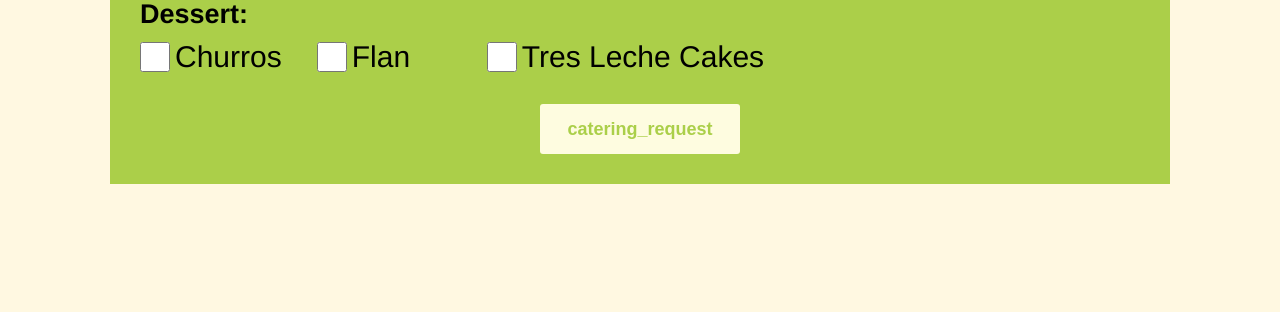
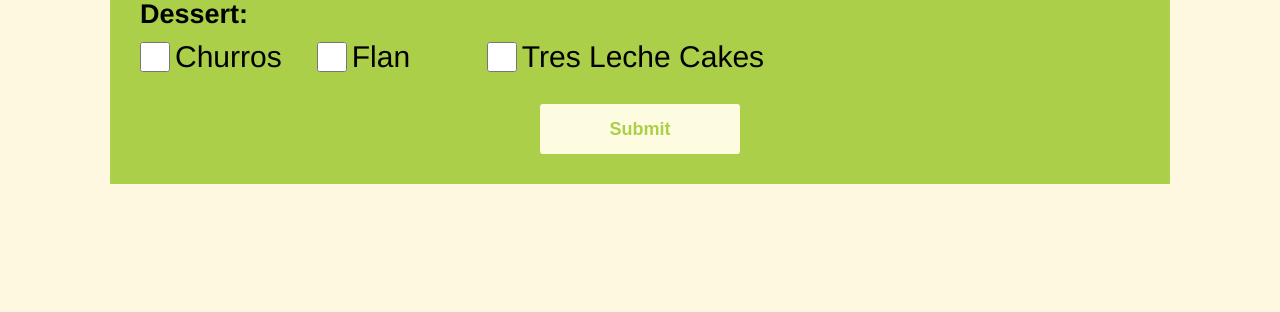
Before and after one commit to kouYang2015/JTD-AndaleTaqueriaMercado, a PHP site: page /catering_form.php in a window 1280 px wide. Shown: the part 1429-1741 px from the top of the page. Run offline with PHP 8.4, Linux system fonts and the light colour scheme; some web fonts are replaced.

Commit message:
changed value of submit button

```diff
--- a/src/catering_form.php
+++ b/src/catering_form.php
@@ -117,7 +117,7 @@
           <label for="dessert3">Tres Leche Cakes</label>
         </div>
       </div>
-      <input class="button" type=submit name="submit_catering" value="catering_request" />
+      <input class="button" type=submit name="submit_catering" value="Submit" />
     </form>
   </div>
 
```
